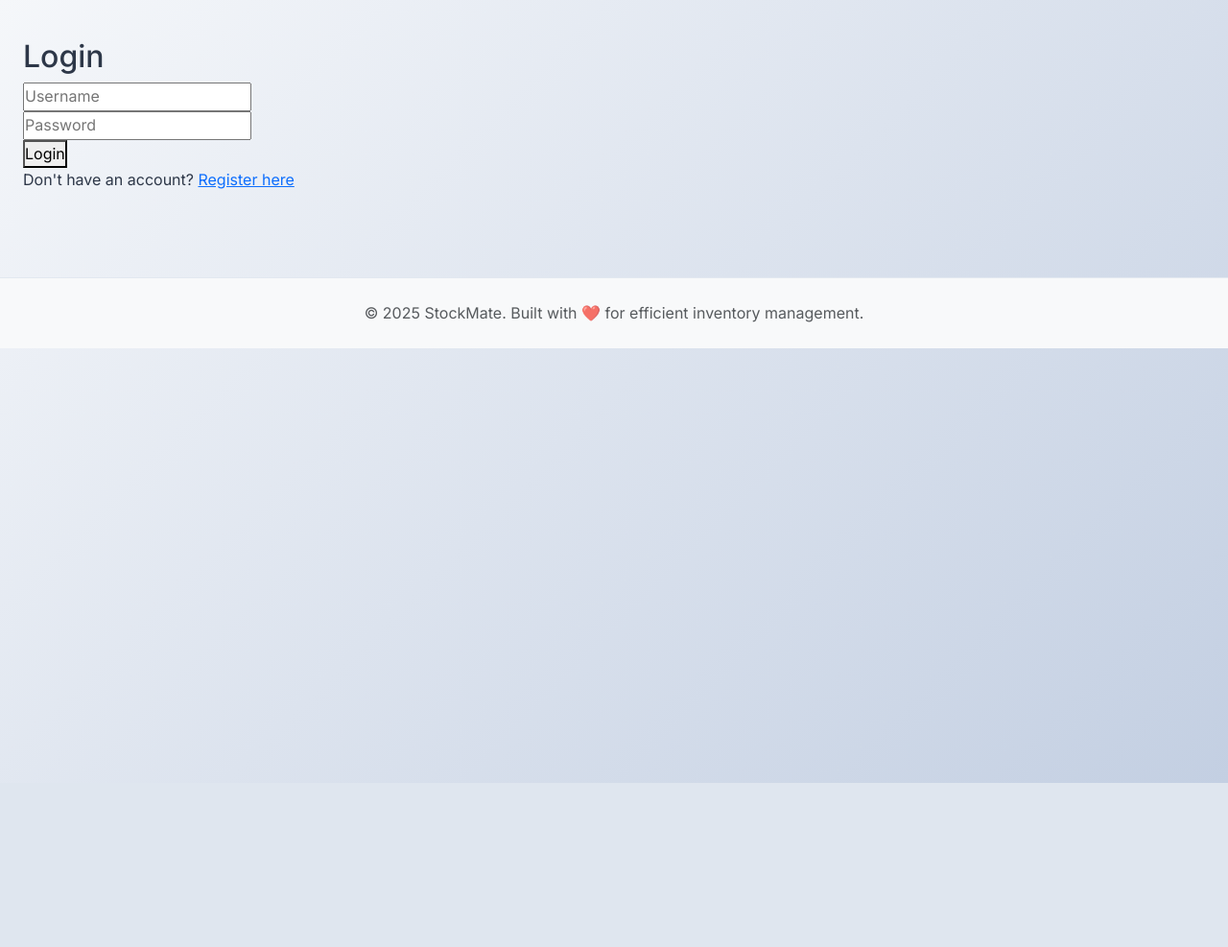
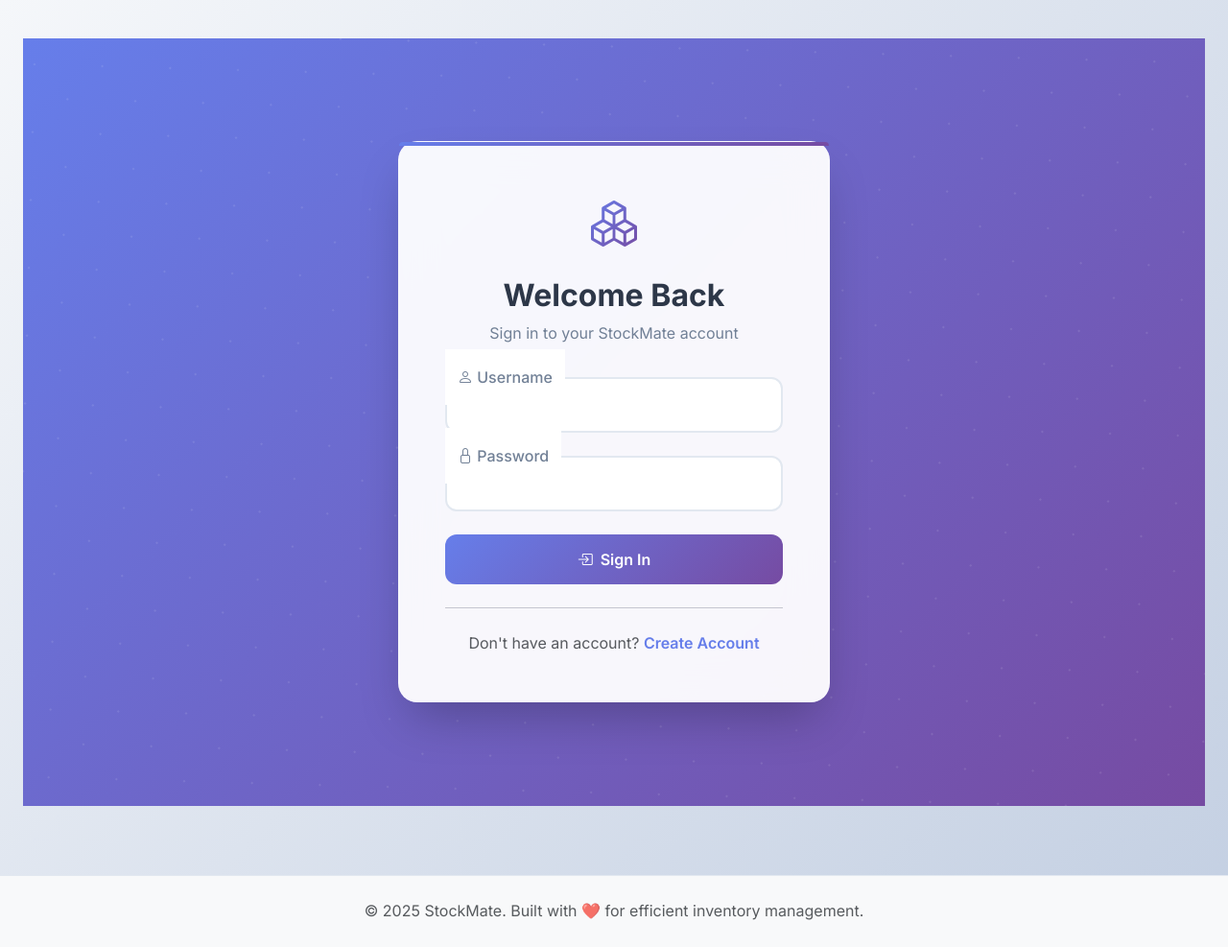
Before and after one commit to Vedant9892/as, a Flask app: page /login in a window 1280 px wide. Shown: the whole page at 96% size. Before the commit the page ends 816 px from the top, so only its background shows below. Run offline with Flask 3, Linux system fonts and the light colour scheme.

Commit message:
Update login.html

```diff
--- a/templates/login.html
+++ b/templates/login.html
@@ -1,11 +1,76 @@
 {% extends "base.html" %}
-{% block title %}Login{% endblock %}
+{% block title %}Login - StockMate{% endblock %}
+
 {% block content %}
-<h2>Login</h2>
-<form method="POST">
-    <input type="text" name="username" placeholder="Username" required><br>
-    <input type="password" name="password" placeholder="Password" required><br>
-    <button type="submit">Login</button>
-</form>
-<p>Don't have an account? <a href="{{ url_for('register') }}">Register here</a></p>
+<div class="auth-container">
+    <div class="auth-card bounce-in">
+        <div class="auth-header">
+            <div class="mb-3">
+                <i class="bi bi-boxes" style="font-size: 3rem; background: linear-gradient(135deg, #667eea, #764ba2); -webkit-background-clip: text; -webkit-text-fill-color: transparent;"></i>
+            </div>
+            <h2>Welcome Back</h2>
+            <p>Sign in to your StockMate account</p>
+        </div>
+
+        <form method="POST" class="needs-validation" novalidate>
+            <div class="form-floating">
+                <input type="text" class="form-control" id="username" name="username" placeholder="Username" required>
+                <label for="username" class="form-label">
+                    <i class="bi bi-person"></i> Username
+                </label>
+                <div class="invalid-feedback">
+                    Please enter your username.
+                </div>
+            </div>
+
+            <div class="form-floating">
+                <input type="password" class="form-control" id="password" name="password" placeholder="Password" required>
+                <label for="password" class="form-label">
+                    <i class="bi bi-lock"></i> Password
+                </label>
+                <div class="invalid-feedback">
+                    Please enter your password.
+                </div>
+            </div>
+
+            <div class="d-grid mb-3">
+                <button type="submit" class="btn btn-primary btn-lg">
+                    <i class="bi bi-box-arrow-in-right"></i>
+                    Sign In
+                </button>
+            </div>
+
+            <hr class="my-4">
+
+            <div class="text-center">
+                <p class="text-muted mb-0">
+                    Don't have an account?
+                    <a href="{{ url_for('register') }}" class="text-decoration-none fw-semibold"
+                       style="color: var(--primary-color);">
+                        Create Account
+                    </a>
+                </p>
+            </div>
+        </form>
+    </div>
+</div>
+
+<script>
+// Form validation
+(function() {
+    'use strict';
+    window.addEventListener('load', function() {
+        var forms = document.getElementsByClassName('needs-validation');
+        var validation = Array.prototype.filter.call(forms, function(form) {
+            form.addEventListener('submit', function(event) {
+                if (form.checkValidity() === false) {
+                    event.preventDefault();
+                    event.stopPropagation();
+                }
+                form.classList.add('was-validated');
+            }, false);
+        });
+    }, false);
+})();
+</script>
 {% endblock %}
```
